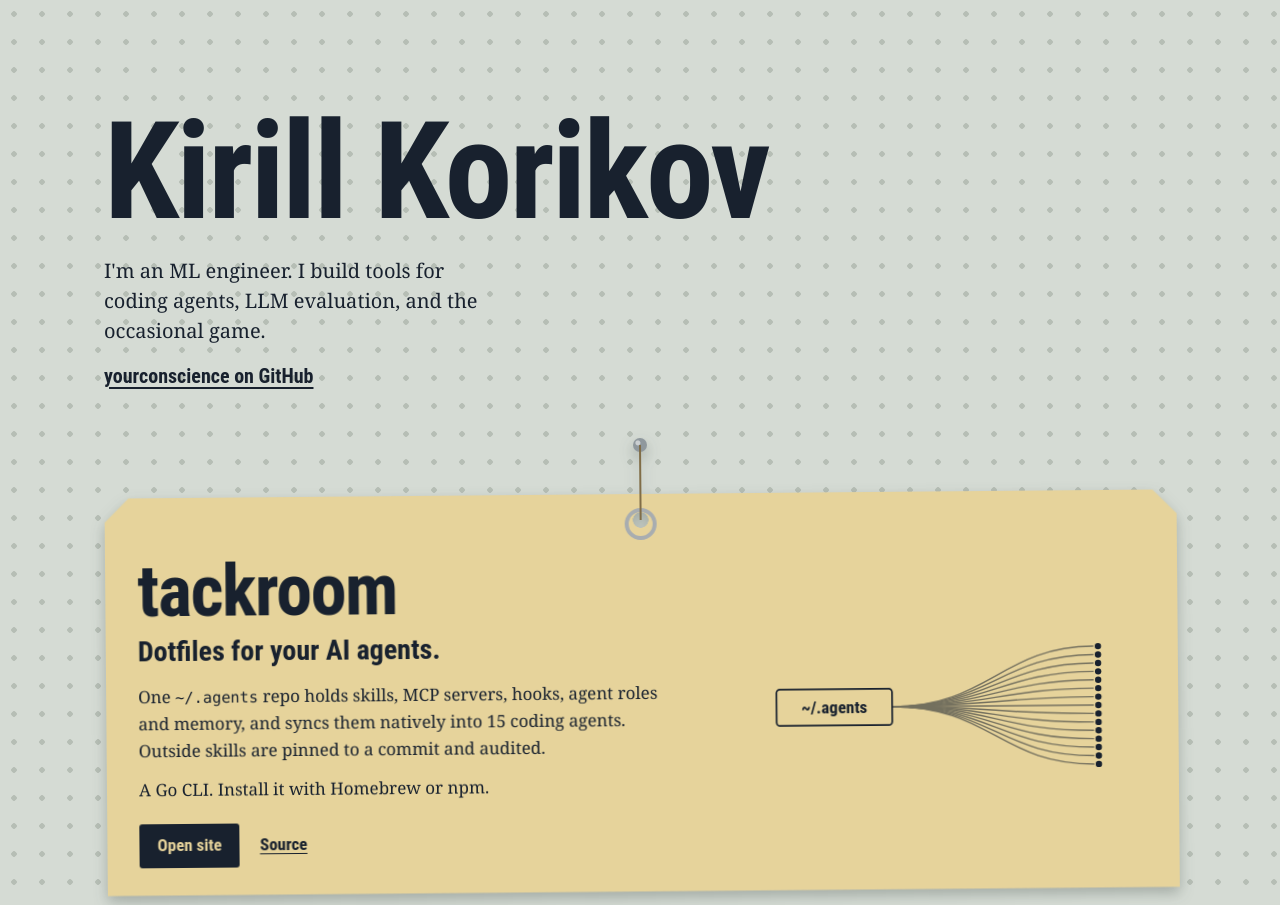
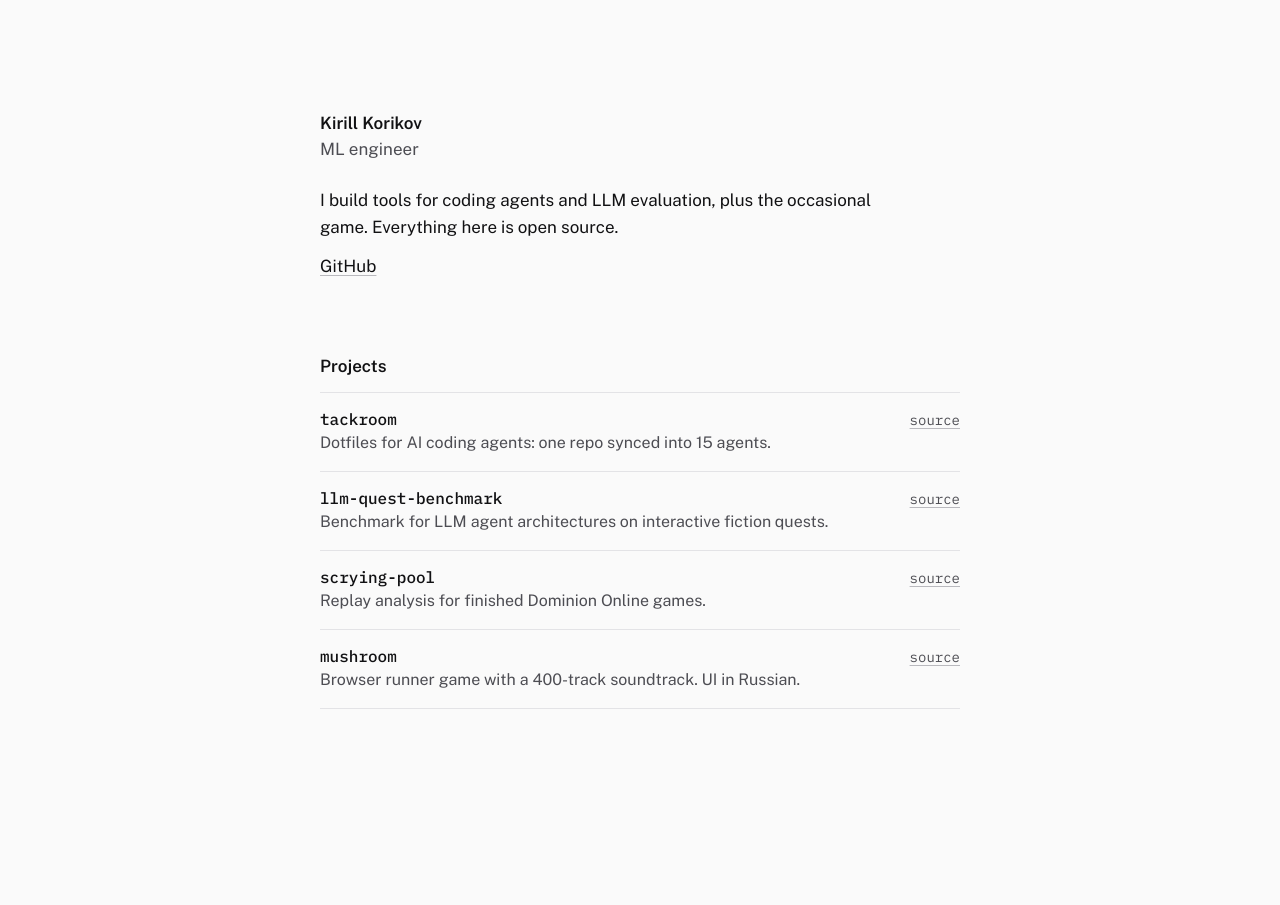
Before and after one commit to yourconscience/yourconscience.github.io, a plain HTML site: page index.html in a window 1280 px wide. Shown: the top 905 px of the page. After the commit the page ends 805 px from the top, so only its background shows below. Drawn offline with Linux system fonts and the light colour scheme.

Commit message:
Rebuild home page as a plain project list

```diff
--- a/index.html
+++ b/index.html
@@ -5,84 +5,56 @@
 <meta name="viewport" content="width=device-width, initial-scale=1">
 <meta name="color-scheme" content="light dark">
 <title>Kirill Korikov</title>
-<meta name="description" content="ML engineer. I build tools for coding agents, LLM evaluation, and the occasional game.">
+<meta name="description" content="ML engineer. Tools for coding agents, LLM evaluation, and the occasional game.">
 <link rel="canonical" href="https://yourconscience.github.io/">
 <meta property="og:title" content="Kirill Korikov">
-<meta property="og:description" content="ML engineer. I build tools for coding agents, LLM evaluation, and the occasional game.">
+<meta property="og:description" content="ML engineer. Tools for coding agents, LLM evaluation, and the occasional game.">
 <meta property="og:url" content="https://yourconscience.github.io/">
 <meta property="og:type" content="website">
 <link rel="icon" type="image/svg+xml" href="favicon.svg">
+<link rel="preload" as="font" type="font/woff2" crossorigin href="fonts/public-sans-latin-400-normal.woff2">
 <link rel="stylesheet" href="style.css">
 </head>
 <body>
-<header class="intro">
+<header>
   <h1>Kirill Korikov</h1>
-  <p>I'm an ML engineer. I build tools for coding agents, LLM evaluation, and the occasional game.</p>
-  <p><a class="handle" href="https://github.com/yourconscience">yourconscience on GitHub</a></p>
+  <p class="role">ML engineer</p>
 </header>
+<p class="intro">I build tools for coding agents and LLM evaluation, plus the occasional game. Everything here is open source.</p>
+<p class="links"><a href="https://github.com/yourconscience">GitHub</a></p>
 
 <main>
-  <h2 class="vh">Projects</h2>
-  <ul class="board">
-    <li class="tackroom">
-      <article>
-        <div>
-          <h3>tackroom</h3>
-          <p class="lede">Dotfiles for your AI agents.</p>
-          <p>One <code>~/.agents</code> repo holds skills, MCP servers, hooks, agent roles and memory, and syncs them natively into 15 coding agents. Outside skills are pinned to a commit and audited.</p>
-          <p>A Go CLI. Install it with Homebrew or npm.</p>
-          <p class="links">
-            <a class="site" href="https://yourconscience.github.io/tackroom/">Open site<span class="vh"> for tackroom</span></a>
-            <a href="https://github.com/yourconscience/tackroom">Source<span class="vh"> of tackroom</span></a>
-          </p>
-        </div>
-        <svg class="fan" viewBox="0 0 300 120" aria-hidden="true">
-          <g fill="none" stroke="currentColor" stroke-width="1.25" opacity=".55"><path d="M104 60C190 60 200 8 282 8"/><path d="M104 60C190 60 200 15.4 282 15.4"/><path d="M104 60C190 60 200 22.9 282 22.9"/><path d="M104 60C190 60 200 30.3 282 30.3"/><path d="M104 60C190 60 200 37.7 282 37.7"/><path d="M104 60C190 60 200 45.1 282 45.1"/><path d="M104 60C190 60 200 52.6 282 52.6"/><path d="M104 60C190 60 200 60 282 60"/><path d="M104 60C190 60 200 67.4 282 67.4"/><path d="M104 60C190 60 200 74.9 282 74.9"/><path d="M104 60C190 60 200 82.3 282 82.3"/><path d="M104 60C190 60 200 89.7 282 89.7"/><path d="M104 60C190 60 200 97.1 282 97.1"/><path d="M104 60C190 60 200 104.6 282 104.6"/><path d="M104 60C190 60 200 112 282 112"/></g>
-          <g fill="currentColor"><circle cx="286" cy="8" r="2.8"/><circle cx="286" cy="15.4" r="2.8"/><circle cx="286" cy="22.9" r="2.8"/><circle cx="286" cy="30.3" r="2.8"/><circle cx="286" cy="37.7" r="2.8"/><circle cx="286" cy="45.1" r="2.8"/><circle cx="286" cy="52.6" r="2.8"/><circle cx="286" cy="60" r="2.8"/><circle cx="286" cy="67.4" r="2.8"/><circle cx="286" cy="74.9" r="2.8"/><circle cx="286" cy="82.3" r="2.8"/><circle cx="286" cy="89.7" r="2.8"/><circle cx="286" cy="97.1" r="2.8"/><circle cx="286" cy="104.6" r="2.8"/><circle cx="286" cy="112" r="2.8"/></g>
-          <rect x="2" y="44" width="102" height="32" rx="3" fill="none" stroke="currentColor" stroke-width="1.5"/>
-          <text x="53" y="65" text-anchor="middle" fill="currentColor">~/.agents</text>
-        </svg>
-      </article>
+  <h2>Projects</h2>
+  <ul class="projects">
+    <li>
+      <div class="row">
+        <a class="name" href="https://yourconscience.github.io/tackroom/">tackroom</a>
+        <a class="source" href="https://github.com/yourconscience/tackroom">source<span class="vh"> of tackroom</span></a>
+      </div>
+      <p class="desc">Dotfiles for AI coding agents: one repo synced into 15 agents.</p>
     </li>
-    <li class="quest">
-      <article>
-        <h3>LLM-Quest Benchmark</h3>
-        <p class="lede">A benchmark for LLM agent architectures on interactive fiction quests.</p>
-        <p>Same task, different context scaffolds, different outcomes. There is a leaderboard and a quest you can play yourself.</p>
-        <p class="links">
-          <a class="site" href="https://yourconscience.github.io/llm_quest_benchmark/">Open site<span class="vh"> for LLM-Quest Benchmark</span></a>
-          <a href="https://github.com/yourconscience/llm_quest_benchmark">Source<span class="vh"> of LLM-Quest Benchmark</span></a>
-        </p>
-      </article>
+    <li>
+      <div class="row">
+        <a class="name" href="https://yourconscience.github.io/llm_quest_benchmark/">llm-quest-benchmark</a>
+        <a class="source" href="https://github.com/yourconscience/llm_quest_benchmark">source<span class="vh"> of llm-quest-benchmark</span></a>
+      </div>
+      <p class="desc">Benchmark for LLM agent architectures on interactive fiction quests.</p>
     </li>
-    <li class="scrying">
-      <article>
-        <h3>Scrying Pool</h3>
-        <p class="lede">Replays finished Dominion Online games and shows what wins them.</p>
-        <p>Player profiles, turn-by-turn replays and match notes.</p>
-        <p class="links">
-          <a class="site" href="https://yourconscience.github.io/scrying-pool/">Open site<span class="vh"> for Scrying Pool</span></a>
-          <a href="https://github.com/yourconscience/scrying-pool">Source<span class="vh"> of Scrying Pool</span></a>
-        </p>
-      </article>
+    <li>
+      <div class="row">
+        <a class="name" href="https://yourconscience.github.io/scrying-pool/">scrying-pool</a>
+        <a class="source" href="https://github.com/yourconscience/scrying-pool">source<span class="vh"> of scrying-pool</span></a>
+      </div>
+      <p class="desc">Replay analysis for finished Dominion Online games.</p>
     </li>
-    <li class="mushroom">
-      <article>
-        <h3>MUSHROOM: Versus <span lang="ru">ГРИБ: Versus</span></h3>
-        <p class="lede">A browser runner where a mushroom stomps plumbers.</p>
-        <p>A shuffled 400-track soundtrack, and a random boss every 7 levels.</p>
-        <p class="stamp">Game UI in Russian</p>
-        <p class="links">
-          <a class="site" href="https://yourconscience.github.io/mushroom/">Open site<span class="vh"> for MUSHROOM: Versus</span></a>
-          <a href="https://github.com/yourconscience/mushroom">Source<span class="vh"> of MUSHROOM: Versus</span></a>
-        </p>
-      </article>
+    <li>
+      <div class="row">
+        <a class="name" href="https://yourconscience.github.io/mushroom/">mushroom</a>
+        <a class="source" href="https://github.com/yourconscience/mushroom">source<span class="vh"> of mushroom</span></a>
+      </div>
+      <p class="desc">Browser runner game with a 400-track soundtrack. UI in Russian.</p>
     </li>
   </ul>
 </main>
-
-<footer>
-  <p>The code for all of these is on <a href="https://github.com/yourconscience">GitHub</a>.</p>
-</footer>
 </body>
 </html>
--- a/style.css
+++ b/style.css
@@ -1,277 +1,74 @@
+@font-face { font-family: "Public Sans"; font-weight: 400; font-display: swap; src: url(fonts/public-sans-latin-400-normal.woff2) format("woff2"); }
+@font-face { font-family: "Public Sans"; font-weight: 600; font-display: swap; src: url(fonts/public-sans-latin-600-normal.woff2) format("woff2"); }
+@font-face { font-family: "IBM Plex Mono"; font-weight: 400; font-display: swap; src: url(fonts/ibm-plex-mono-latin-400-normal.woff2) format("woff2"); }
+@font-face { font-family: "IBM Plex Mono"; font-weight: 500; font-display: swap; src: url(fonts/ibm-plex-mono-latin-500-normal.woff2) format("woff2"); }
+
 :root {
-  --board: #d5dbd4;
-  --hole: #b6beb5;
-  --ink: #18212e;
-  --ink-soft: #424c5c;
-  --accent: #2747b0;
-  --string: #806d47;
-  --peg: #8f989d;
-  --grommet: #a8adb0;
-  --shadow: rgb(36 52 42 / 0.28);
-  --kraft: #e6d39b;
-  --sky: #c9dcf0;
-  --lilac: #dcd2ee;
-  --rose: #f2cfc6;
-  --display: "DIN Alternate", Bahnschrift, "D-DIN", "DIN Next", "Roboto Condensed", "Arial Narrow", sans-serif;
-  --text: Charter, "Bitstream Charter", "Sitka Text", Cambria, Georgia, serif;
+  --bg: #fafafa;
+  --text: #111113;
+  --muted: #4d4d53;
+  --line: #e3e3e6;
+  --underline: #b9b9be;
+  --mono: "IBM Plex Mono", ui-monospace, "SF Mono", Menlo, monospace;
 }
 
 @media (prefers-color-scheme: dark) {
   :root {
-    --board: #1c2224;
-    --hole: #101415;
-    --ink: #ece9e0;
-    --ink-soft: #bfbcb3;
-    --accent: #a3b6ff;
-    --string: #8a7c5e;
-    --peg: #616b70;
-    --grommet: #7b8186;
-    --shadow: rgb(0 0 0 / 0.55);
-    --kraft: #3d3522;
-    --sky: #1f3043;
-    --lilac: #2e2940;
-    --rose: #3d2724;
+    --bg: #141416;
+    --text: #f2f2f3;
+    --muted: #b3b3b8;
+    --line: #303035;
+    --underline: #5a5a61;
   }
 }
 
-* { box-sizing: border-box; }
-
 body {
-  margin: 0;
-  color: var(--ink);
-  background: var(--board) radial-gradient(var(--hole) 0 2.5px, transparent 3px) 0 0 / 28px 28px;
-  font: 1.0625rem/1.6 var(--text);
+  max-width: 640px;
+  margin: 0 auto;
+  padding: 56px 24px;
+  background: var(--bg);
+  color: var(--text);
+  font: 400 17px/1.6 "Public Sans", ui-sans-serif, system-ui, sans-serif;
+  -webkit-font-smoothing: antialiased;
+  text-rendering: optimizeLegibility;
 }
 
-header, main, footer {
-  max-width: 72rem;
-  margin-inline: auto;
-  padding-inline: 16px;
+::selection { background: var(--text); color: var(--bg); }
+
+h1 { font-size: 17px; font-weight: 600; line-height: 1.4; margin: 0; letter-spacing: 0; }
+.role { margin: 0; color: var(--muted); }
+.intro { margin: 24px 0 0; max-width: 34em; text-wrap: pretty; }
+.links { margin: 12px 0 0; }
+main { margin-top: 48px; }
+h2 { font-size: 17px; font-weight: 600; margin: 0; }
+
+.projects { list-style: none; margin: 12px 0 0; padding: 0; }
+.projects li { padding: 16px 0; border-top: 1px solid var(--line); }
+.projects li:last-child { border-bottom: 1px solid var(--line); }
+.row { display: flex; justify-content: space-between; align-items: baseline; gap: 16px; }
+.name { font: 500 16px var(--mono); text-decoration-line: none; overflow-wrap: anywhere; }
+.name:hover { text-decoration-line: underline; }
+.source { font: 400 14px var(--mono); color: var(--muted); }
+.desc { margin: 2px 0 0; font-size: 16px; line-height: 1.5; color: var(--muted); text-wrap: pretty; }
+
+a {
+  color: inherit;
+  text-decoration: underline;
+  text-decoration-thickness: 1px;
+  text-underline-offset: 3px;
+  text-decoration-color: var(--underline);
+}
+a:hover { text-decoration-color: currentColor; }
+.name, .source, .links a { display: inline-block; padding: 12px 0; margin: -12px 0; }
+:focus-visible { outline: 2px solid currentColor; outline-offset: 3px; border-radius: 2px; }
+
+.vh { position: absolute; width: 1px; height: 1px; overflow: hidden; clip-path: inset(50%); white-space: nowrap; }
+
+@media (prefers-reduced-motion: no-preference) {
+  a { transition: text-decoration-color .15s; }
 }
 
-h1, h3, .lede, .links, .stamp, .handle, .fan text {
-  font-family: var(--display);
-  font-weight: 700;
+@media (min-width: 640px) {
+  body { padding-top: 112px; padding-bottom: 96px; }
+  main { margin-top: 72px; }
 }
-
-h1, h3 { text-wrap: balance; }
-p { text-wrap: pretty; }
-
-a { color: inherit; text-underline-offset: 0.2em; }
-a:hover { color: var(--accent); }
-:focus-visible { outline: 3px solid var(--accent); outline-offset: 3px; }
-
-.vh {
-  position: absolute;
-  width: 1px;
-  height: 1px;
-  overflow: hidden;
-  clip-path: inset(50%);
-  white-space: nowrap;
-}
-
-/* Intro */
-
-.intro { padding-block: 72px 24px; }
-
-.intro h1 {
-  margin: 0 0 24px;
-  font-size: clamp(3.5rem, 12vw, 8.5rem);
-  line-height: 0.88;
-  letter-spacing: -0.02em;
-}
-
-.intro p {
-  margin: 0;
-  max-width: 34ch;
-  font-size: 1.25rem;
-  line-height: 1.5;
-}
-
-.handle {
-  display: inline-flex;
-  align-items: center;
-  min-height: 44px;
-  margin-top: 8px;
-}
-
-/* Board: each project is a tag hanging from a peg */
-
-main { overflow-x: clip; }
-
-.board {
-  list-style: none;
-  margin: 0;
-  padding: 0 0 16px;
-  display: grid;
-  grid-template-columns: repeat(auto-fit, minmax(min(100%, 17.5rem), 1fr));
-  gap: 16px 32px;
-}
-
-.board li {
-  --tilt: 1deg;
-  position: relative;
-  padding-top: 56px;
-  transform: rotate(var(--tilt));
-  transform-origin: 50% 7px;
-  transition: transform 0.45s cubic-bezier(0.3, 1.7, 0.5, 1);
-  filter: drop-shadow(0 6px 7px var(--shadow));
-}
-
-.board li:hover, .board li:focus-within { transform: none; }
-
-.board li::before, .board li::after {
-  content: "";
-  position: absolute;
-  left: 50%;
-  translate: -50% 0;
-}
-
-/* peg */
-.board li::before {
-  top: 0;
-  width: 14px;
-  height: 14px;
-  border-radius: 50%;
-  background: radial-gradient(circle at 35% 35%, #fff8 0 2px, transparent 3px), var(--peg);
-}
-
-/* string from peg to the punched hole */
-.board li::after {
-  top: 7px;
-  width: 2px;
-  height: 75px;
-  background: var(--string);
-}
-
-.board article {
-  position: relative;
-  height: 100%;
-  padding: 56px 24px 20px;
-  background: var(--paper);
-  clip-path: polygon(24px 0, calc(100% - 24px) 0, 100% 24px, 100% 100%, 0 100%, 0 24px);
-  -webkit-mask: radial-gradient(circle at 50% 26px, transparent 7.5px, #000 8px);
-  mask: radial-gradient(circle at 50% 26px, transparent 7.5px, #000 8px);
-}
-
-/* grommet around the hole */
-.board article::before {
-  content: "";
-  position: absolute;
-  top: 14px;
-  left: 50%;
-  width: 24px;
-  height: 24px;
-  translate: -50% 0;
-  border: 4px solid var(--grommet);
-  border-radius: 50%;
-}
-
-.tackroom { --paper: var(--kraft); }
-.quest { --paper: var(--sky); }
-.scrying { --paper: var(--lilac); }
-.mushroom { --paper: var(--rose); }
-
-.board .tackroom { --tilt: -0.5deg; grid-column: 1 / -1; }
-.board .quest { --tilt: 1.3deg; }
-.board .scrying { --tilt: -1deg; }
-.board .mushroom { --tilt: 1.6deg; }
-
-.board h3 {
-  margin: 0 0 8px;
-  font-size: 1.875rem;
-  line-height: 1.05;
-}
-
-.board h3 span {
-  display: block;
-  margin-top: 4px;
-  font-size: 1.125rem;
-  color: var(--ink-soft);
-}
-
-.board p { margin: 0 0 12px; }
-
-.lede {
-  font-size: 1.25rem;
-  line-height: 1.3;
-}
-
-.tackroom h3 {
-  font-size: clamp(2.75rem, 7vw, 4.5rem);
-  line-height: 0.95;
-  letter-spacing: -0.02em;
-}
-
-.tackroom .lede { font-size: clamp(1.375rem, 2.5vw, 1.75rem); }
-.tackroom p { max-width: 58ch; }
-
-code {
-  font: 0.9em ui-monospace, SFMono-Regular, Menlo, Consolas, monospace;
-}
-
-.fan {
-  display: block;
-  width: 100%;
-  max-width: 340px;
-  margin: 12px auto 4px;
-}
-
-.fan text { font-size: 15px; }
-
-.stamp {
-  display: inline-block;
-  padding: 2px 10px;
-  border: 2px solid currentColor;
-  border-radius: 4px;
-  rotate: -2deg;
-}
-
-.board .links {
-  display: flex;
-  flex-wrap: wrap;
-  gap: 8px 20px;
-  margin: 20px 0 0;
-}
-
-.links a {
-  display: inline-flex;
-  align-items: center;
-  min-height: 44px;
-}
-
-.links .site {
-  padding: 0 18px;
-  border-radius: 3px;
-  background: var(--ink);
-  color: var(--paper);
-  text-decoration: none;
-}
-
-.links .site:hover { background: var(--accent); color: var(--paper); }
-
-footer { padding-block: 48px 56px; }
-footer p { margin: 0; }
-footer a {
-  display: inline-flex;
-  align-items: center;
-  min-height: 44px;
-}
-
-@media (min-width: 760px) {
-  header, main, footer { padding-inline: 40px; }
-  .intro { padding-block: 112px 40px; }
-  .board { gap: 24px 40px; }
-  .board article { padding: 60px 32px 28px; }
-  .tackroom article {
-    display: grid;
-    grid-template-columns: minmax(0, 1.4fr) minmax(0, 1fr);
-    gap: 40px;
-    align-items: center;
-  }
-  .fan { margin: 0 auto; }
-}
-
-@media (prefers-reduced-motion: reduce) {
-  .board li { transition: none; }
-}
```
Also changed, not shown: favicon.svg, fonts/OFL.txt (added), fonts/ibm-plex-mono-latin-400-normal.woff2 (added), fonts/ibm-plex-mono-latin-500-normal.woff2 (added), fonts/public-sans-latin-400-normal.woff2 (added), fonts/public-sans-latin-600-normal.woff2 (added), 1 other file.
